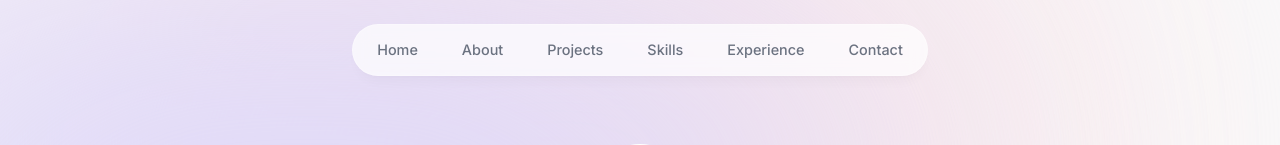
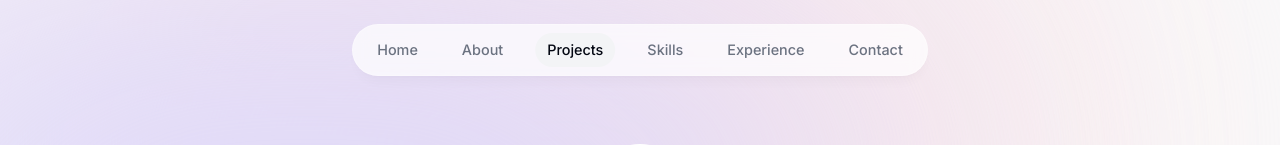
Before and after one commit to jerryhong21/portfolio-website, a Next.js app: page / in a window 1280 px wide. Shown: the top 145 px of the page. Built offline with nearby package versions, Linux system fonts and the light colour scheme; grey boxes are pictures that could not be loaded.

Commit message:
created activeContext

```diff
--- a/app/layout.tsx
+++ b/app/layout.tsx
@@ -1,34 +1,31 @@
-import './globals.css'
-import { Inter } from 'next/font/google'
-import Header from '@/components/header'
-import Intro from '@/components/intro'
+import "./globals.css";
+import { Inter } from "next/font/google";
+import Header from "@/components/header";
+import ActiveSectionContextProvider from "@/context/active-section-context";
 
-const inter = Inter({ subsets: ['latin'] })
+const inter = Inter({ subsets: ["latin"] });
 
 export const metadata = {
-  title: 'Portfolio | Jerry Hong',
-  description: 'Portfolio website for Jerry Hong - software developer',
-}
+	title: "Portfolio | Jerry Hong",
+	description: "Portfolio website for Jerry Hong - software developer",
+};
 
 export default function RootLayout({
 	children,
 }: {
-  children: React.ReactNode
+	children: React.ReactNode;
 }) {
 	return (
-    <html lang="en" className='!scroll-smooth'>
-      <body className={`${inter.className} bg-gray-50 text-gray-950 pt-28 sm:pt-36`}>
-
+		<html lang="en" className="!scroll-smooth">
+			<body
+				className={`${inter.className} bg-gray-50 text-gray-950 pt-28 sm:pt-36`}>
 				<div className="bg-[#fbe2e3] absolute top-[-6rem] -z-10 right-[11rem] h-[31.25rem] w-[31.25rem] rounded-full blur-[10rem] sm:w-[68.75rem]"></div>
 				<div className="bg-[#dbd7fb] absolute top-[-1rem] -z-10 left-[-35rem] h-[31.25rem] w-[50rem] rounded-full blur-[10rem] sm:w-[68.75rem] md:left-[-33rem] lg:left-[-28rem] xl:left-[-15rem] 2xl:left-[-5rem]"></div>
-
-        {/* <div className='w-[40rem] bg-[#fbe2e3] h-[32rem] absolute top-[-6rem] right-[20rem] rounded-full blur-[1rem] sm:w-[68.75rem]'></div>
-        <div className='w-[40rem] bg-blue-50 h-[32rem] absolute top-[-6rem] left-[20rem] rounded-full blur-[1rem] sm:w-[68.75rem]'></div> */}
-
+				<ActiveSectionContextProvider>
+					<Header></Header>
 					{children}
-
-
+				</ActiveSectionContextProvider>
 			</body>
 		</html>
-  )
+	);
 }
--- a/app/page.tsx
+++ b/app/page.tsx
@@ -8,7 +8,6 @@
 export default function Home() {
 	return (
 		<main className="flex flex-col items-center px-4">
-			<Header></Header>
 			<Intro></Intro>
 			<SectionDivider></SectionDivider>
 			<About></About>
--- a/components/about.tsx
+++ b/components/about.tsx
@@ -1,13 +1,24 @@
 "use client"
 
-import React from "react";
+import React, { useEffect } from "react";
 import { motion } from "framer-motion";
 import SectionHeader from "./section-header";
+import { useInView } from "react-intersection-observer";
+import { useActiveSectionContext } from "@/context/active-section-context";
 
 export default function About() {
+	const {ref, inView} = useInView();
+	const {setActiveSection} = useActiveSectionContext();
+	useEffect(() => {
+		if (inView) {
+			setActiveSection("About");
+		}
+	}, [inView, setActiveSection])
+
 	return (
 		<section
 			className="mb-28 max-w-[45rem] text-center leading-8 sm:mb-15 scroll-mt-28"
+			ref={ref}
 			id="about">
 			<SectionHeader>About me</SectionHeader>
 			<motion.div
--- a/components/header.tsx
+++ b/components/header.tsx
@@ -1,11 +1,14 @@
 "use client";
-import React from "react";
+import React, { useContext, useState } from "react";
 import { links } from "@/lib/data";
-
+import { useActiveSectionContext } from "@/context/active-section-context";
 import { motion } from "framer-motion";
 import Link from "next/link";
+import clsx from "clsx";
 
 export default function Header() {
+	const { activeSection, setActiveSection } = useActiveSectionContext();
+
 	return (
 		<header className="z-[999] relative">
 			<motion.div
@@ -18,13 +21,33 @@
 				<ul className="flex w-[22rem] flex-wrap justify-center items-center gap-y-1 text-[0.9rem] font-medium text-gray-500 sm:w-[initial] sm:flex-nowrap sm:gap-5">
 					{links.map((link) => (
 						<motion.li
-							className="h-3/4 flex items-center justify-center relative"
+							className={clsx(
+								"h-3/4 flex items-center justify-center relative",
+								{
+									"text-gray-950":
+										activeSection === link.name,
+								}
+							)}
 							key={link.name}
-							initial={{ y: -100, opacity: 0}}
-							animate={{y:0, opacity: 1}}
-							transition={{duration: 0.45, ease:"easeIn"}}
-							>
-							<Link href={link.hash} className='flex w-full items-center justify-center px-3 py-3 hover:text-gray-950 transition'>{link.name}</Link>
+							initial={{ y: -100, opacity: 0 }}
+							animate={{ y: 0, opacity: 1 }}
+							transition={{ duration: 0.45, ease: "easeIn" }}>
+							<Link
+								href={link.hash}
+								className="flex w-full items-center justify-center px-3 py-3 hover:text-gray-950 transition"
+								onClick={() => setActiveSection(link.name)}>
+								{link.name}
+								{link.name === activeSection && (
+									<motion.span
+										className="bg-gray-100 rounded-full absolute inset-0 -z-10"
+										layoutId="activeSection"
+										transition={{
+											type: "spring",
+											stiffness: 370,
+											damping: 30,
+										}}></motion.span>
+								)}
+							</Link>
 						</motion.li>
 					))}
 				</ul>
--- a/components/projects.tsx
+++ b/components/projects.tsx
@@ -1,12 +1,24 @@
 "use client";
-import React from "react";
+import React, { useEffect } from "react";
 import SectionHeader from "./section-header";
 import { projectsData } from "@/lib/data";
 import Project from "./project";
+import { useInView } from "react-intersection-observer";
+import { useActiveSectionContext } from "@/context/active-section-context";
+
 
 export default function Projects() {
+	const { ref, inView } = useInView();
+	const { setActiveSection } = useActiveSectionContext();
+
+	useEffect(() => {
+		if (inView) {
+			setActiveSection("Projects");
+		}
+	}, [inView, setActiveSection]);
+
 	return (
-		<section id="projects" className='scroll-mt-24'>
+		<section id="projects" className='scroll-mt-24' ref={ref}>
 			<SectionHeader>My Projects</SectionHeader>
 			<div>
 				{projectsData.map((project, i) => (
--- /dev/null
+++ b/context/active-section-context.tsx
@@ -0,0 +1,43 @@
+"use client"
+import React, { useState, createContext, useContext } from "react";
+import { links } from "@/lib/data";
+
+type SectionName = (typeof links)[number]["name"];
+type ActiveSectionContextProviderProps = {
+	children: React.ReactNode;
+};
+
+// The type of setActiveSection was obtained by hovering over the "setActiveSection" in the useState hook initialiation
+type ActiveSectionContextType = {
+	activeSection: SectionName;
+	setActiveSection: React.Dispatch<React.SetStateAction<SectionName>>;
+};
+export const ActiveSectionContext = createContext<ActiveSectionContextType | null>(
+	null
+);
+
+export default function ActiveSectionContextProvider({
+	children,
+}: ActiveSectionContextProviderProps) {
+	const [activeSection, setActiveSection] = useState<SectionName>("Home");
+
+	return (
+		<ActiveSectionContext.Provider
+			value={{ activeSection, setActiveSection }}>
+			{children}
+		</ActiveSectionContext.Provider>
+	);
+}
+
+
+export function useActiveSectionContext() {
+	const context = useContext(ActiveSectionContext);
+
+	// This custom hook handles the case where context is null, avoids typescript type error if useContext is called in header.tsx
+	if (context == null) {
+		throw new Error(
+			"useActiveSectionContext must be used within an ActiveSectionContextProvider"
+		);
+	}
+	return context;
+}
--- a/package.json
+++ b/package.json
@@ -13,6 +13,7 @@
     "@types/react": "18.2.55",
     "@types/react-dom": "18.2.19",
     "autoprefixer": "10.4.17",
+    "clsx": "^2.1.0",
     "eslint": "8.56.0",
     "eslint-config-next": "14.1.0",
     "framer-motion": "^11.0.3",
@@ -21,6 +22,7 @@
     "react": "18.2.0",
     "react-dom": "18.2.0",
     "react-icons": "^5.0.1",
+    "react-intersection-observer": "^9.8.0",
     "tailwindcss": "3.4.1",
     "typescript": "5.3.3"
   }
```
Also changed, not shown: 1 other file (tests, documents, lock files or other folders). Lines whose indentation alone changed are shown as unchanged.
